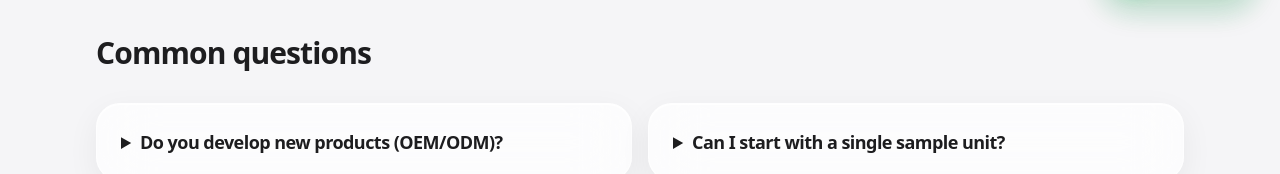
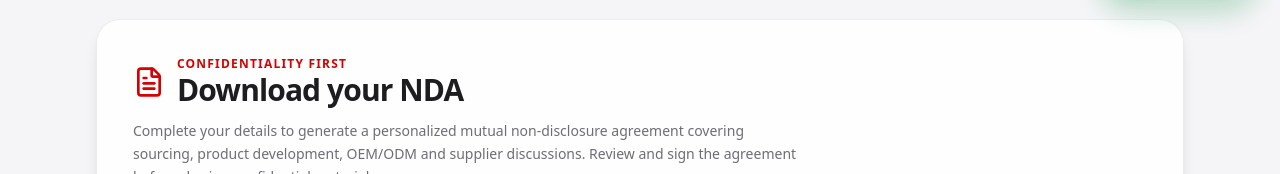
Before and after one commit to g0tPaid/sevencolortrading, a Next.js app: page /oem-odm in a window 1280 px wide. Shown: the part 778-952 px from the top of the page. Built offline with nearby package versions, Linux system fonts and the light colour scheme; no server answers; a web font is replaced by a local one.

Commit message:
Publish NDA download form in OEM/ODM confidentiality section

```diff
--- a/src/app/(marketing)/oem-odm/page.tsx
+++ b/src/app/(marketing)/oem-odm/page.tsx
@@ -1,5 +1,6 @@
 import type { Metadata } from "next";
 import Link from "next/link";
+import { NdaDownloadForm } from "@/components/nda/nda-download-form";
 import { CommonQuestions } from "@/components/seo/common-questions";
 import { JsonLd } from "@/components/seo/json-ld";
 import { PageHero, CtaBand } from "@/components/shared/page-shell";
@@ -54,6 +55,7 @@ export default function OemOdmPage() {
           </Link>
           .
         </p>
+        <NdaDownloadForm />
         <CommonQuestions items={serviceCommonQuestions["oem-odm"]} />
       </Container>
       <CtaBand />
```
